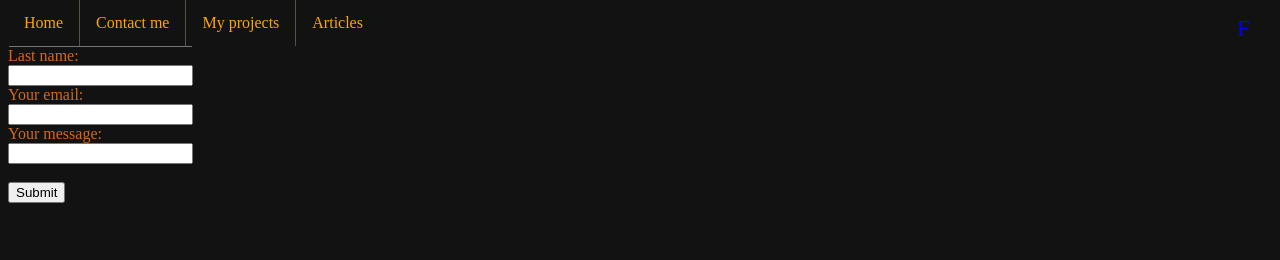
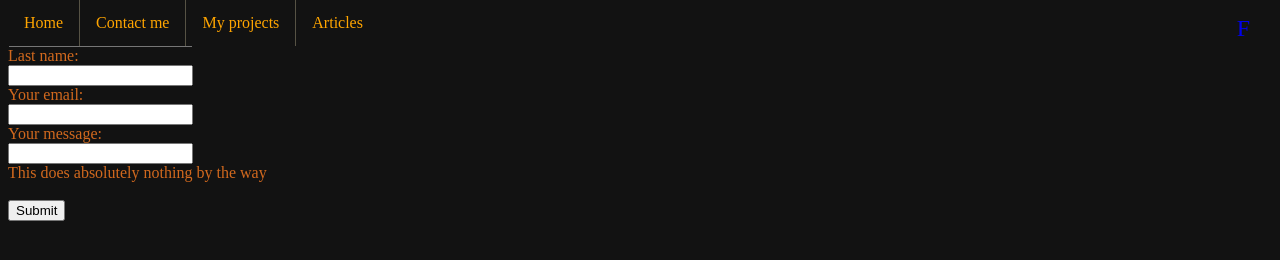
Before and after one commit to Florazza/website-wow, a plain HTML site: page contact.html in a window 1280 px wide. Drawn offline with Linux system fonts and the light colour scheme.

Commit message:
Update contact.html

```diff
--- a/contact.html
+++ b/contact.html
@@ -27,7 +27,8 @@
         <label for="email">Your email:</label><br>
         <input type="text" id="email" name="email"><br>
         <label for="message">Your message:</label><br>
-        <input type="text" id="message" name="message"><br><br>
+        <input type="text" id="message" name="message"><br>
+        <label for="email">This does absolutely nothing by the way</label><br><br>
         <input type="submit" value="Submit">
     </form>
 </body>
```
